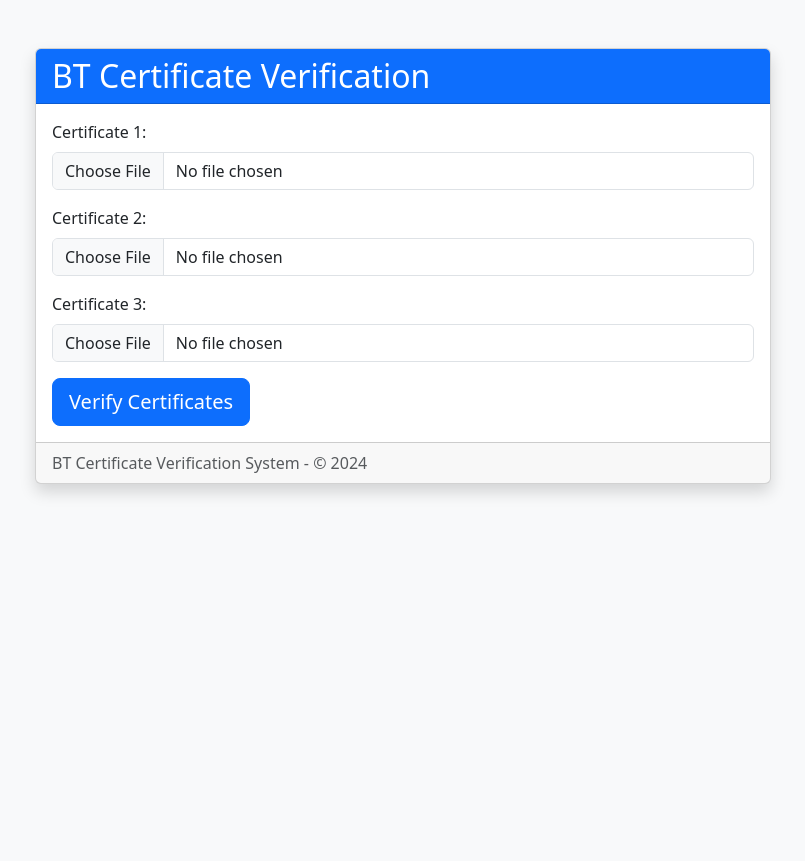
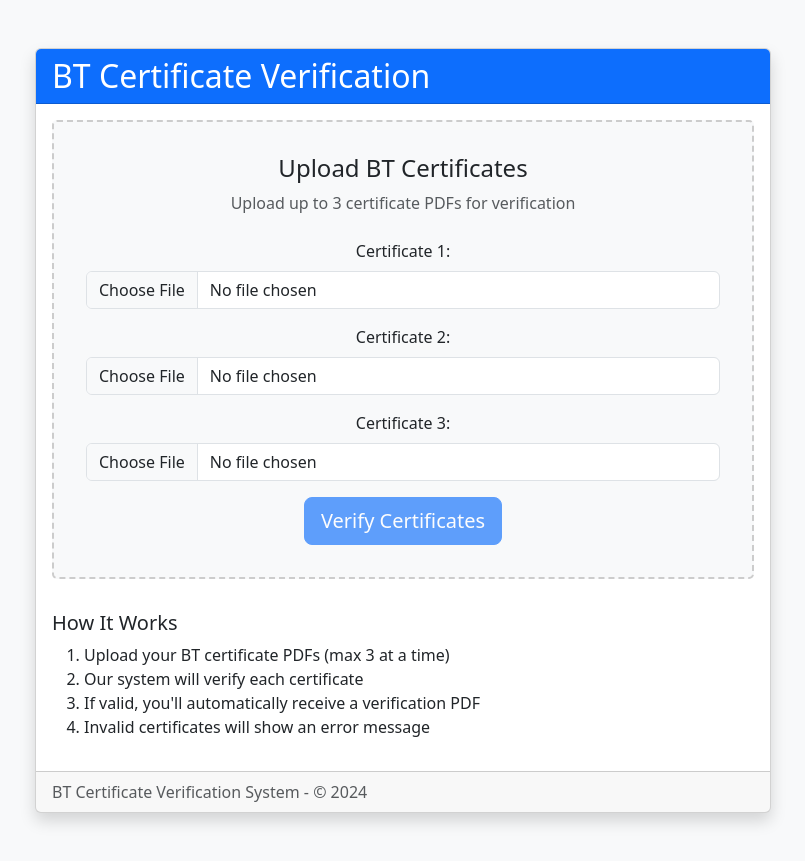
Before and after one commit to prabhu4302/pdf_extractor, a Flask app: page / in a window 1280 px wide. Shown: the whole page, without its empty margins (237-1042 px from the left). Before the commit the page ends 495 px from the top, so only its background shows below. Run offline with Flask 3, Linux system fonts and the light colour scheme; some libraries are stand-ins or nearby versions.

Commit message:
Update index.html

```diff
--- a/templates/index.html
+++ b/templates/index.html
@@ -5,6 +5,20 @@
     <meta name="viewport" content="width=device-width, initial-scale=1.0">
     <title>BT Certificate Verification</title>
     <link href="https://cdn.jsdelivr.net/npm/bootstrap@5.3.0/dist/css/bootstrap.min.css" rel="stylesheet">
+    <style>
+        .upload-area {
+            border: 2px dashed #ccc;
+            border-radius: 5px;
+            padding: 2rem;
+            text-align: center;
+            margin-bottom: 2rem;
+            background-color: #f8f9fa;
+        }
+        .upload-area:hover {
+            border-color: #0d6efd;
+            background-color: #e9ecef;
+        }
+    </style>
 </head>
 <body class="bg-light">
     <div class="container py-5">
@@ -26,21 +40,37 @@
                             {% endif %}
                         {% endwith %}
 
-                        <form method="post" enctype="multipart/form-data">
+                        <div class="upload-area">
+                            <h4>Upload BT Certificates</h4>
+                            <p class="text-muted">Upload up to 3 certificate PDFs for verification</p>
+                            <form method="post" enctype="multipart/form-data" class="mt-4" id="uploadForm">
                                 <div class="mb-3">
                                     <label class="form-label">Certificate 1:</label>
-                                <input class="form-control" type="file" name="pdf_file_1" accept=".pdf">
+                                    <input class="form-control" type="file" name="pdf_file_1" accept=".pdf" id="pdf_file_1">
                                 </div>
                                 <div class="mb-3">
                                     <label class="form-label">Certificate 2:</label>
-                                <input class="form-control" type="file" name="pdf_file_2" accept=".pdf">
+                                    <input class="form-control" type="file" name="pdf_file_2" accept=".pdf" id="pdf_file_2">
                                 </div>
                                 <div class="mb-3">
                                     <label class="form-label">Certificate 3:</label>
-                                <input class="form-control" type="file" name="pdf_file_3" accept=".pdf">
+                                    <input class="form-control" type="file" name="pdf_file_3" accept=".pdf" id="pdf_file_3">
                                 </div>
-                            <button class="btn btn-primary btn-lg" type="submit">Verify Certificates</button>
+                                <button class="btn btn-primary btn-lg" type="submit" id="verifyButton" disabled>
+                                    <i class="bi bi-upload"></i> Verify Certificates
+                                </button>
                             </form>
+                        </div>
+
+                        <div class="mt-4">
+                            <h5>How It Works</h5>
+                            <ol>
+                                <li>Upload your BT certificate PDFs (max 3 at a time)</li>
+                                <li>Our system will verify each certificate</li>
+                                <li>If valid, you'll automatically receive a verification PDF</li>
+                                <li>Invalid certificates will show an error message</li>
+                            </ol>
+                        </div>
                     </div>
                     <div class="card-footer text-muted">
                         BT Certificate Verification System - © 2024
@@ -49,5 +79,25 @@
             </div>
         </div>
     </div>
+
+    <script src="https://cdn.jsdelivr.net/npm/bootstrap@5.3.0/dist/js/bootstrap.bundle.min.js"></script>
+    <script>
+        document.addEventListener("DOMContentLoaded", function () {
+            const fileInputs = document.querySelectorAll('input[type="file"]');
+            const verifyButton = document.getElementById("verifyButton");
+
+            function checkFileInputs() {
+                const allFilled = Array.from(fileInputs).every(input => input.files.length > 0);
+                verifyButton.disabled = !allFilled;
+            }
+
+            fileInputs.forEach(input => {
+                input.addEventListener('change', checkFileInputs);
+            });
+
+            // Initial check in case files are already selected
+            checkFileInputs();
+        });
+    </script>
 </body>
 </html>
```
Lines whose indentation alone changed are shown as unchanged.
